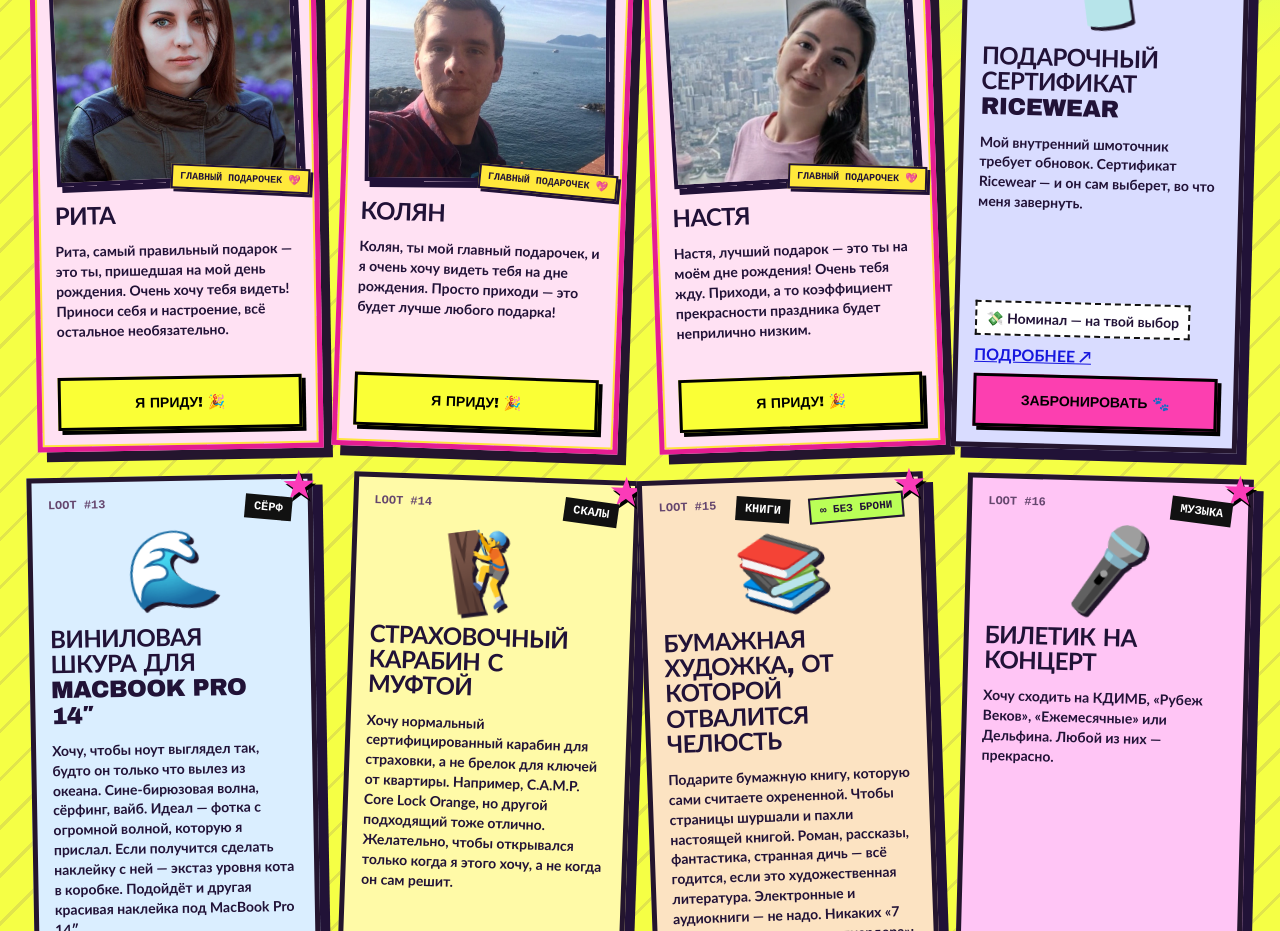
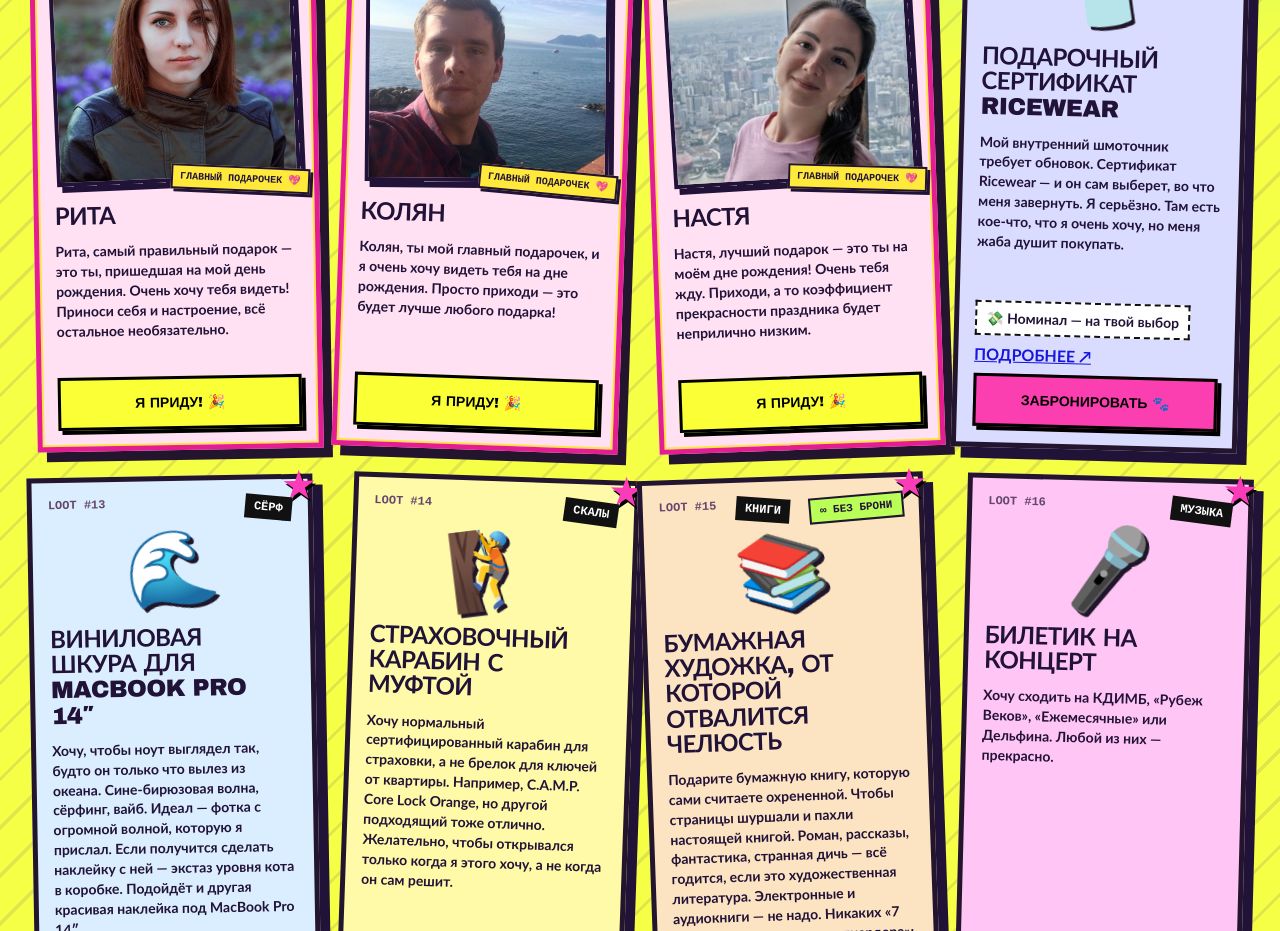
Before and after one commit to raphickie/wishlist, a React (Vite) app: page / in a window 1280 px wide. Shown: the part 2540-3471 px from the top of the page. Built offline with nearby package versions, Linux system fonts and the light colour scheme; no server answers; the database is empty.

Commit message:
Add a personal note to the Ricewear certificate description

```diff
--- a/src/gifts.ts
+++ b/src/gifts.ts
@@ -141,7 +141,7 @@ export const gifts: Gift[] = [
     emoji: '👕',
     budget: 'Номинал — на твой выбор',
     category: 'одежда',
-    description: 'Мой внутренний шмоточник требует обновок. Сертификат Ricewear — и он сам выберет, во что меня завернуть.',
+    description: 'Мой внутренний шмоточник требует обновок. Сертификат Ricewear — и он сам выберет, во что меня завернуть. Я серьёзно. Там есть кое-что, что я очень хочу, но меня жаба душит покупать.',
     link: 'https://ricewear.com/shop/certificates',
   },
   {
```
